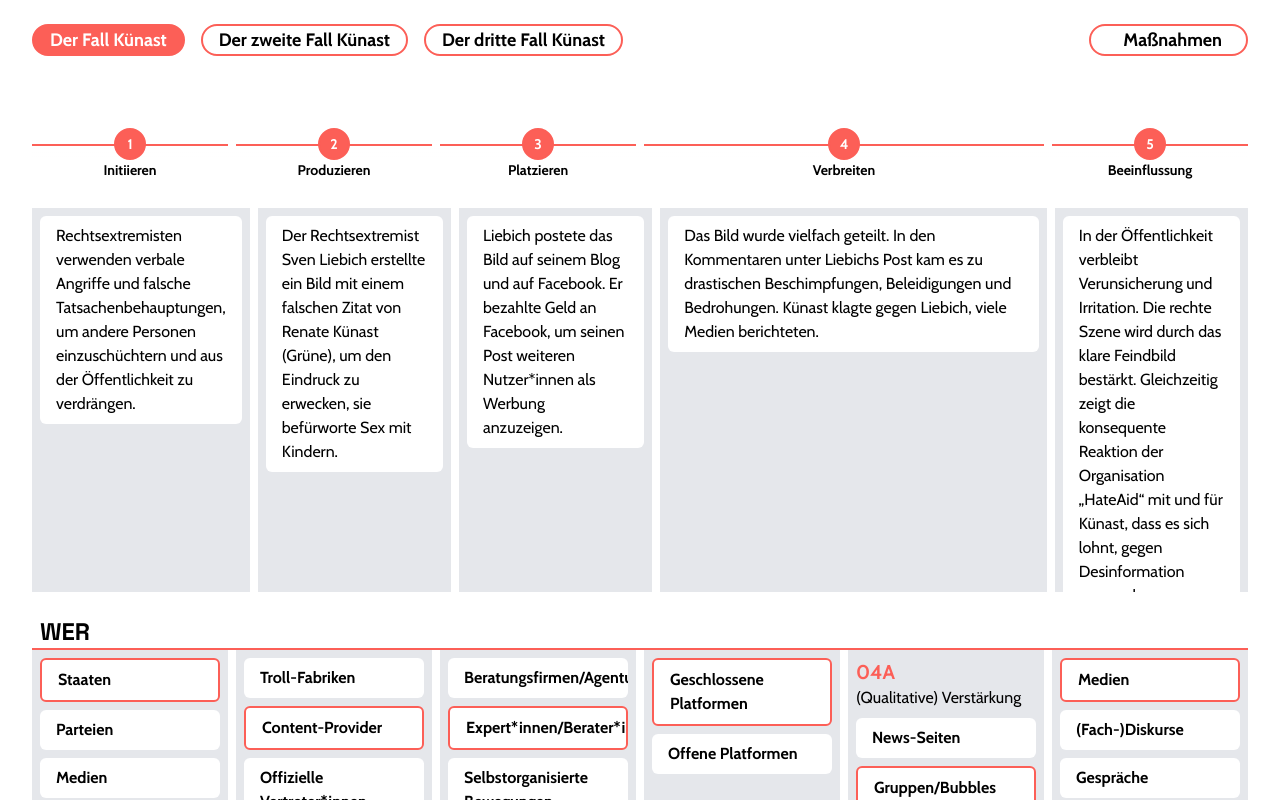
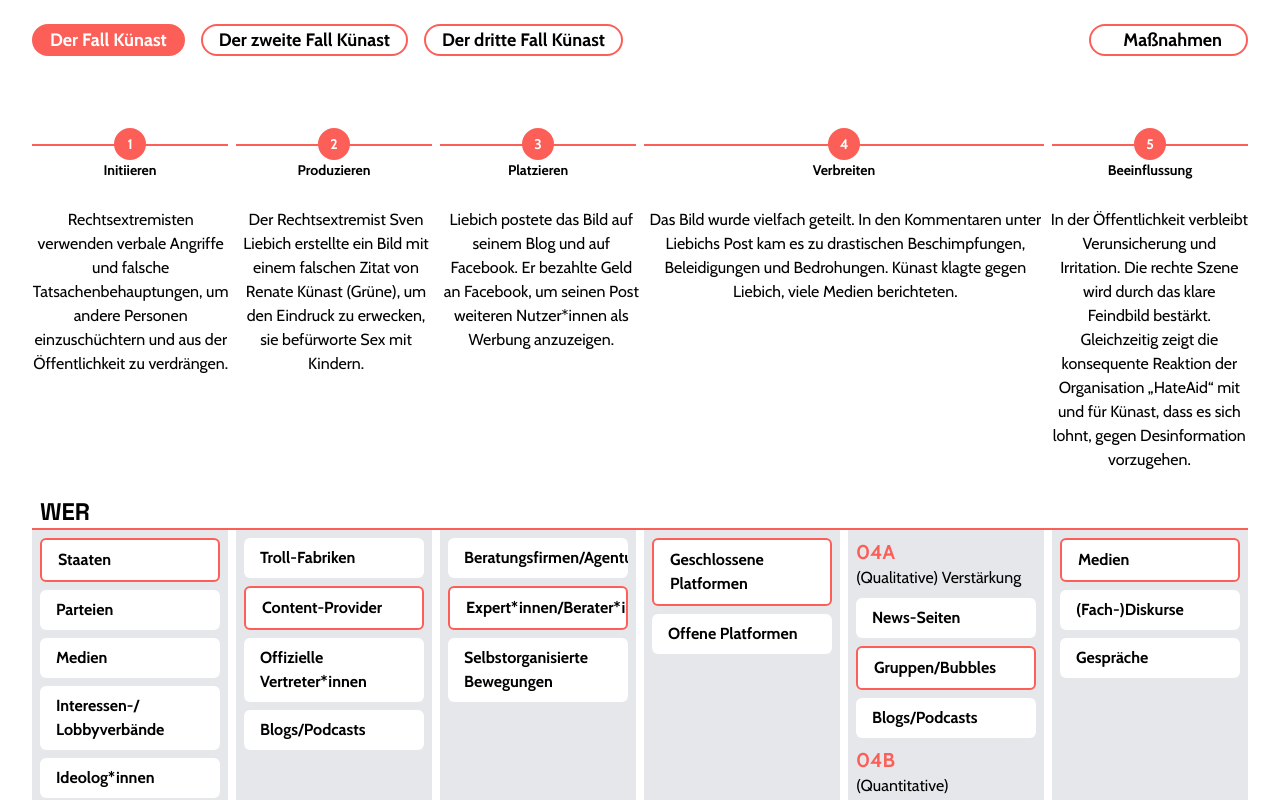
Before and after one commit to DetektivKollektiv/colab-infographic, a Vue app: page / in a window 1280 px wide. Both pictures are taken after a click on the button "Der Fall Künast". Shown: the top 800 px of the page. Built offline with nearby package versions, Linux system fonts and the light colour scheme; some icons are missing; what vue3-touch-events would draw is missing.

Commit message:
changed styling of story

```diff
--- a/src/components/Infographic/Infographic.vue
+++ b/src/components/Infographic/Infographic.vue
@@ -16,14 +16,13 @@
                 :class="[infographicStore.story ? 'max-h-96' : 'max-h-0']"
                 :doubleFourth="true"
             >
-                <Column
+                <p
                     v-for="story in infographicStore.storyContent"
                     :key="story"
+                    class="text-center rounded-md w-full h-fit"
                 >
-                    <p class="px-4 py-2 bg-white rounded-md w-full">
-                        {{ story }}
-                    </p>
-                </Column>
+                    {{ story }}
+                </p>
             </Grid>
             <SectionHeadline>WER</SectionHeadline>
             <Grid :doubleFourth="false">
```
